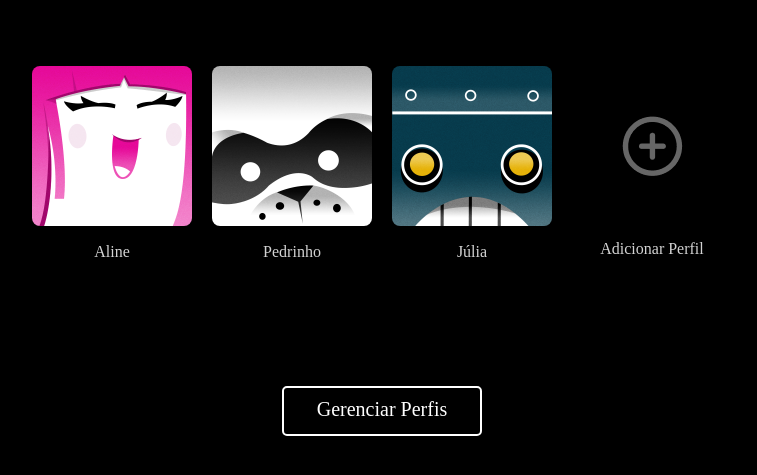
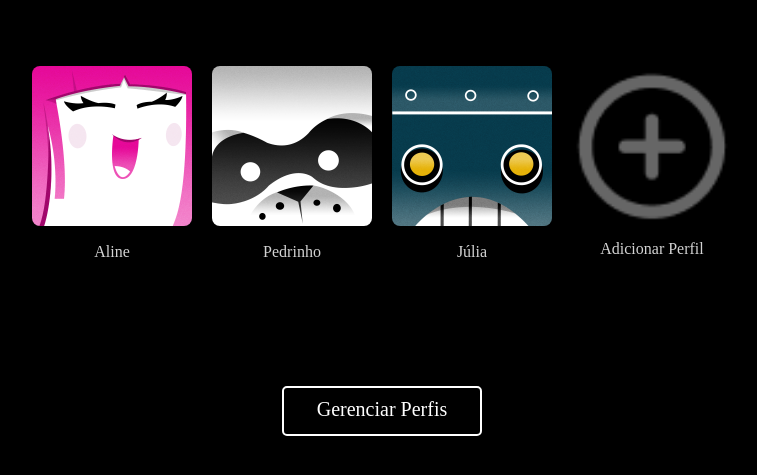
Before and after one commit to LaisaCCAndrade/Kenzieflix, a plain HTML site: page index.html in a window 1280 px wide. Shown: the part 233-708 px from the top of the page, without its empty margins (258-1015 px from the left). Drawn offline with Linux system fonts and the light colour scheme; a web font is replaced by a local one.

Commit message:
Kenzieflix

```diff
--- a/assets/css/style.css
+++ b/assets/css/style.css
@@ -21,7 +21,6 @@ body{
 
 img:hover{
     border: 1px solid #fcfcfc;
-    border-radius: 20px 0px 20px 0px;
     box-shadow: 0 0 15px 2px #000000;
     cursor: pointer;
 }
@@ -73,13 +72,15 @@ h2{
 .addPerfil:hover{
     opacity: 1;
     border: 1px solid #fcfcfc;
-    border-radius: 25px 0 25px 0;
+    border-radius: 8px;
     box-shadow: 0 0 20px 2px #000000;
     cursor: pointer;
 }
 
 .perfil img{
     border-radius: 8px;
+    width: 100%;
+    height: 100%;
 }
 
 .nome1{
--- a/index.html
+++ b/index.html
@@ -71,7 +71,7 @@
 
                         <div class="addPerfil">
 
-                            <img src="./assets/img/plus.png" alt="Adicionar Perfil">
+                            <img class="addImg" src="./assets/img/plus.png" alt="Adicionar Perfil">
 
                         </div>
 
```
